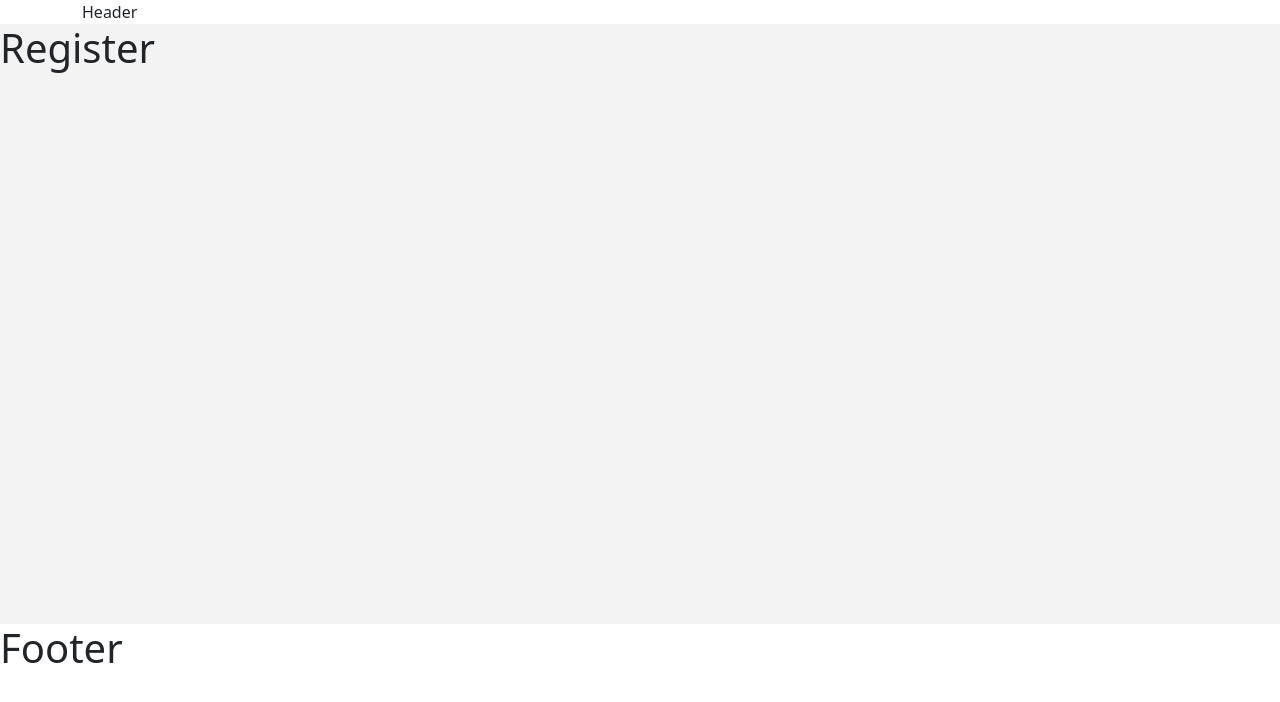
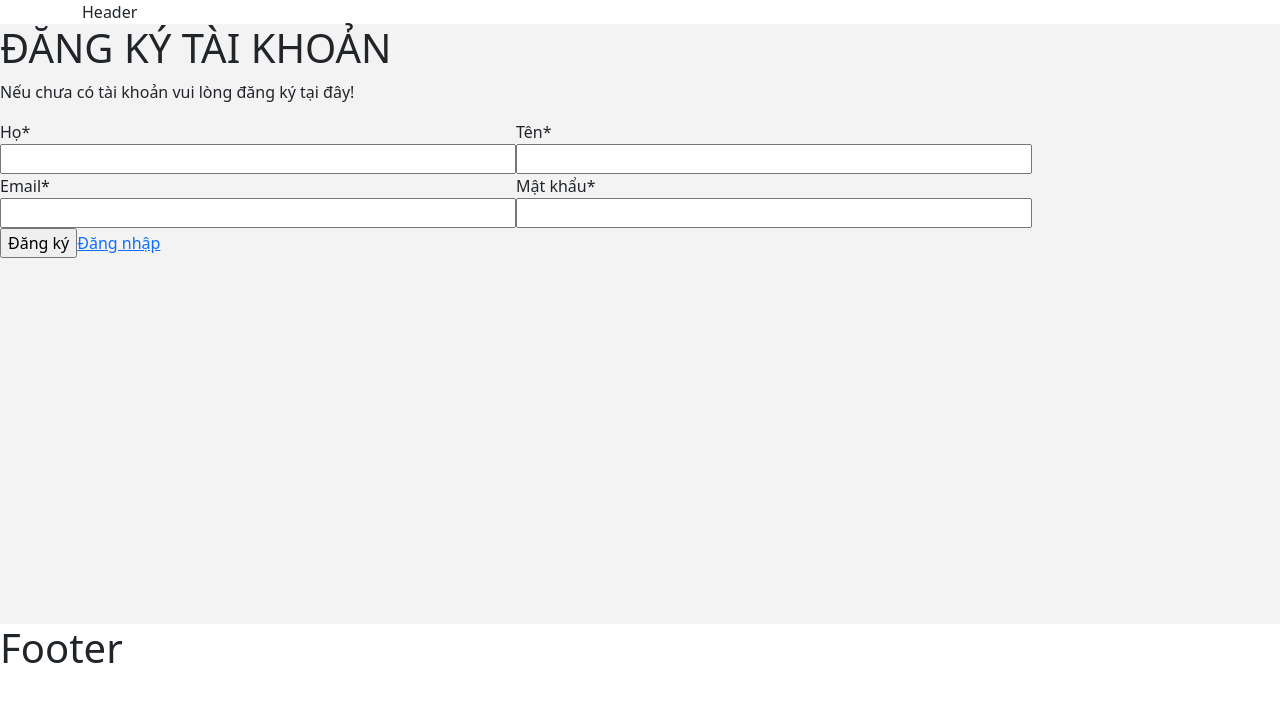
Before and after one commit to tonhuvt/ie014, a React (Create React App) app: page /register in a window 1280 px wide. Shown: the top 702 px of the page. Built offline with nearby package versions, Linux system fonts and the light colour scheme.

Commit message:
Update index.js

```diff
--- a/src/pages/register/index.js
+++ b/src/pages/register/index.js
@@ -1,8 +1,96 @@
 const Register = () =>{
     return(
     <>
-        <h1>Register</h1>
+        <h1>ĐĂNG KÝ TÀI KHOẢN</h1>
+        <p>Nếu chưa có tài khoản vui lòng đăng ký tại đây!</p>
+        <form id="register-form">
+            <div className='flex1'>
+                <label for="first-name">Họ*
+                    <br></br>
+                         <input
+                            type="text"
+                            id="first-name"
+                            name="first-name"
+                            size="50"
+                            required
+                        />
+                </label>
+
+                <label for="last-name">Tên*
+                    <br></br>
+                        <input
+                            type="text"
+                            id="last-name"
+                            name="last-name"
+                            size="50"
+                            required
+                        />
+                    </label>
+             </div>
+                    <label for="email">Email*
+                    <br></br>
+                            <input
+                            type="email"
+                            id="email"
+                            name="email"
+                            size="50"
+                            required
+                            />
+                    </label>
+
+                    <label for="password">Mật khẩu*
+                    <br></br>
+                            <input
+                            type="password"
+                            id="password"
+                            name="password"
+                            size="50"
+                            required
+                            />
+                    </label>
+
+                <div className='flex1'>
+                    <input type="submit" value="Đăng ký"/>
+                    <a href="login.html">Đăng nhập</a>
+                </div>
+        </form>
     </>)
 }
+/*
+document.getElementById('register-form').addEventListener('submit', (event) => {
+        event.preventDefault();
+        const firstName = document.getElementById('first-name').value;
+        const lastName = document.getElementById('last-name').value;
+        const email = document.getElementById('email').value;
+        const password = document.getElementById('password').value;
+        if (firstName.trim() === '' || lastName.trim() === '' || email.trim() === '' || password.trim() === '') {
+            alert('Vui lòng điền đầy đủ thông tin đăng ký');
+            return;
+        }
+        if (!validateEmail(email)) {
+            alert('Vui lòng nhập email hợp lệ');
+            return;
+        }
+        if (!validatePassword(password)) {
+            alert('Mật khẩu phải có ít nhất 8 ký tự');
+            return;
+        }
 
+        register(firstName, lastName, email, password);
+    });
+
+    function validateEmail(email) {
+        const emailRegex = /^[^\s@]+@[^\s@]+\.[^\s@]+$/;
+        return emailRegex.test(email);
+    }
+
+    function validatePassword(password) {
+        return password.length >= 8;
+    }
+
+    function register(firstName, lastName, email, password) {
+
+        alert('Bạn đã đăng ký thành công');
+    }
+*/
 export default Register;
```
